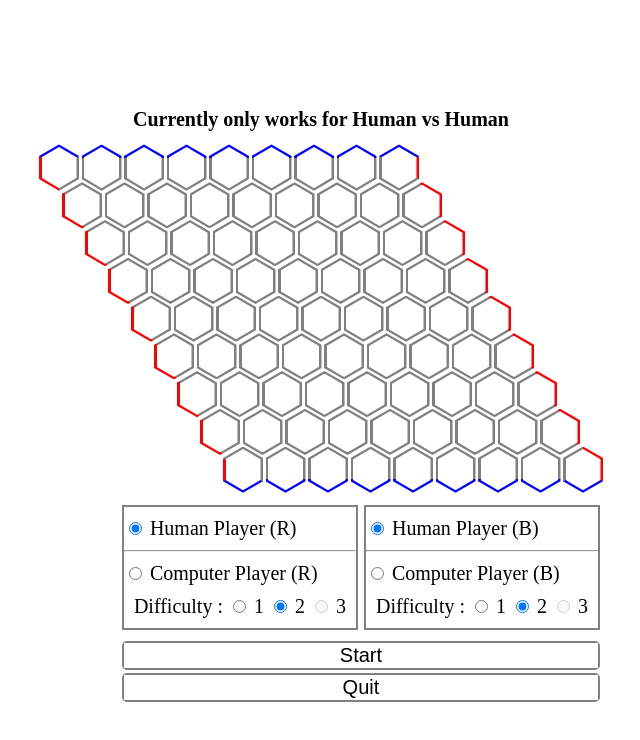
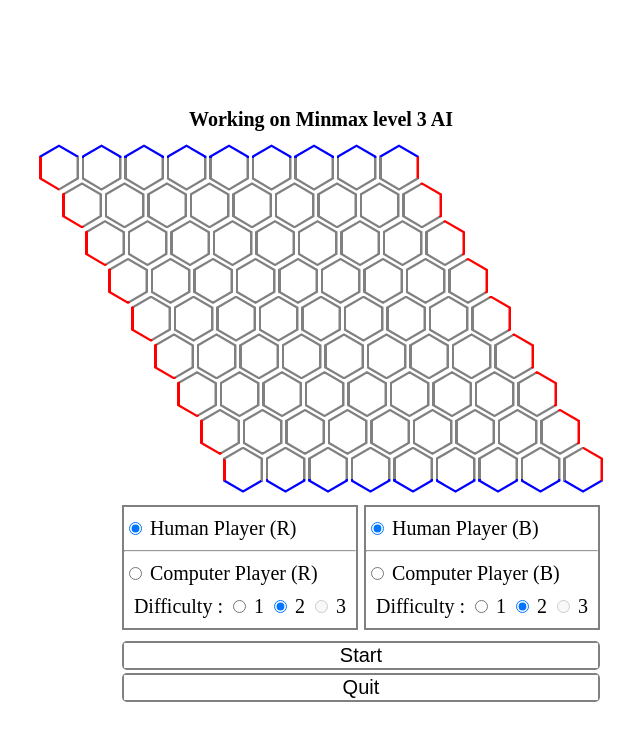
Before and after one commit to alvin-2002/Hex-Board-Game, a plain HTML site: page index.html in a window 1280 px wide. Shown: the whole page, without its empty margins (319-959 px from the left). Drawn offline with Linux system fonts and the light colour scheme.

Commit message:
Change header

```diff
--- a/index.html
+++ b/index.html
@@ -9,7 +9,7 @@
 </head>
 <body>
     <div class="container">
-        <h1>Currently only works for Human vs Human</h1>
+        <h1>Working on Minmax level 3 AI</h1>
         <div class="board">
             <div class="row">
                 <div class="hex top"><div class="inside" id="0" onClick="click(this.id)"></div></div>
```
